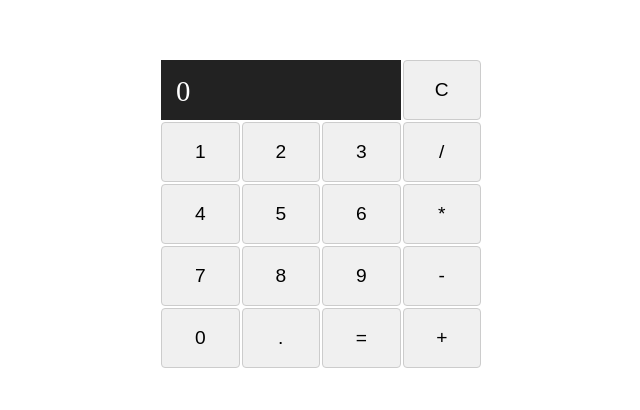
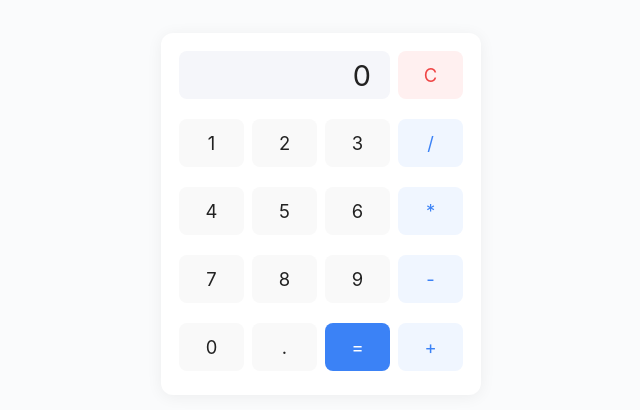
Before and after one commit to SHOOTSTV/calculator, a plain HTML site: page index.html in a window 1280 px wide. Shown: the part 186-596 px from the top of the page, without its empty margins (319-959 px from the left). Drawn offline with Linux system fonts and the light colour scheme.

Commit message:
feat: improve the style of the calculator interface with layout and design adjustments

```diff
--- a/style.css
+++ b/style.css
@@ -1,6 +1,12 @@
 * {
   margin: 0;
   padding: 0;
+  box-sizing: border-box;
+  font-family: "Inter", Arial, sans-serif;
+}
+
+body {
+  background: #fafbfc;
 }
 
 .container {
@@ -14,27 +20,67 @@
   display: grid;
   grid-template-columns: repeat(4, 1fr);
   grid-template-rows: repeat(5, 60px);
-  gap: 2px;
+  gap: 8px;
   width: 320px;
+  background: #fff;
+  border-radius: 12px;
+  box-shadow: 0 2px 16px rgba(0, 0, 0, 0.06);
+  padding: 18px 18px 12px 18px;
 }
 
 .calculator-display {
   grid-column: 1 / 4;
   grid-row: 1;
   font-size: 1.8rem;
-  height: 60px;
-  background: #222;
-  color: #fff;
-  padding: 15px;
-  box-sizing: border-box;
+  height: 48px;
+  background: #f5f6fa;
+  color: #222;
+  padding: 12px 18px;
+  border-radius: 8px;
+  display: flex;
+  align-items: center;
+  justify-content: flex-end;
+  letter-spacing: 1px;
+  border: none;
 }
 
 .calculator-container button {
-  font-size: 1.2rem;
-  padding: 15px;
-  height: 60px;
-  background: #f0f0f0;
-  border: 1px solid #ccc;
-  border-radius: 4px;
+  font-size: 1.15rem;
+  padding: 0;
+  height: 48px;
+  background: #f9f9f9;
+  border: none;
+  border-radius: 8px;
+  color: #222;
   cursor: pointer;
+  transition: 0.15s, color 0.15s;
+  box-shadow: none;
+  outline: none;
 }
+
+.calculator-container button:active,
+.calculator-container button:focus,
+.calculator-container button:hover {
+  background: #e6e8eb;
+}
+
+.calculator-container .operator {
+  color: #3b82f6;
+  background: #f0f6ff;
+}
+
+.calculator-container .clear {
+  color: #ef4444;
+  background: #fff0f0;
+}
+
+#equal {
+  color: #fff;
+  background: #3b82f6;
+}
+
+#equal:active,
+#equal:focus,
+#equal:hover {
+  background: #2563eb;
+}
```
